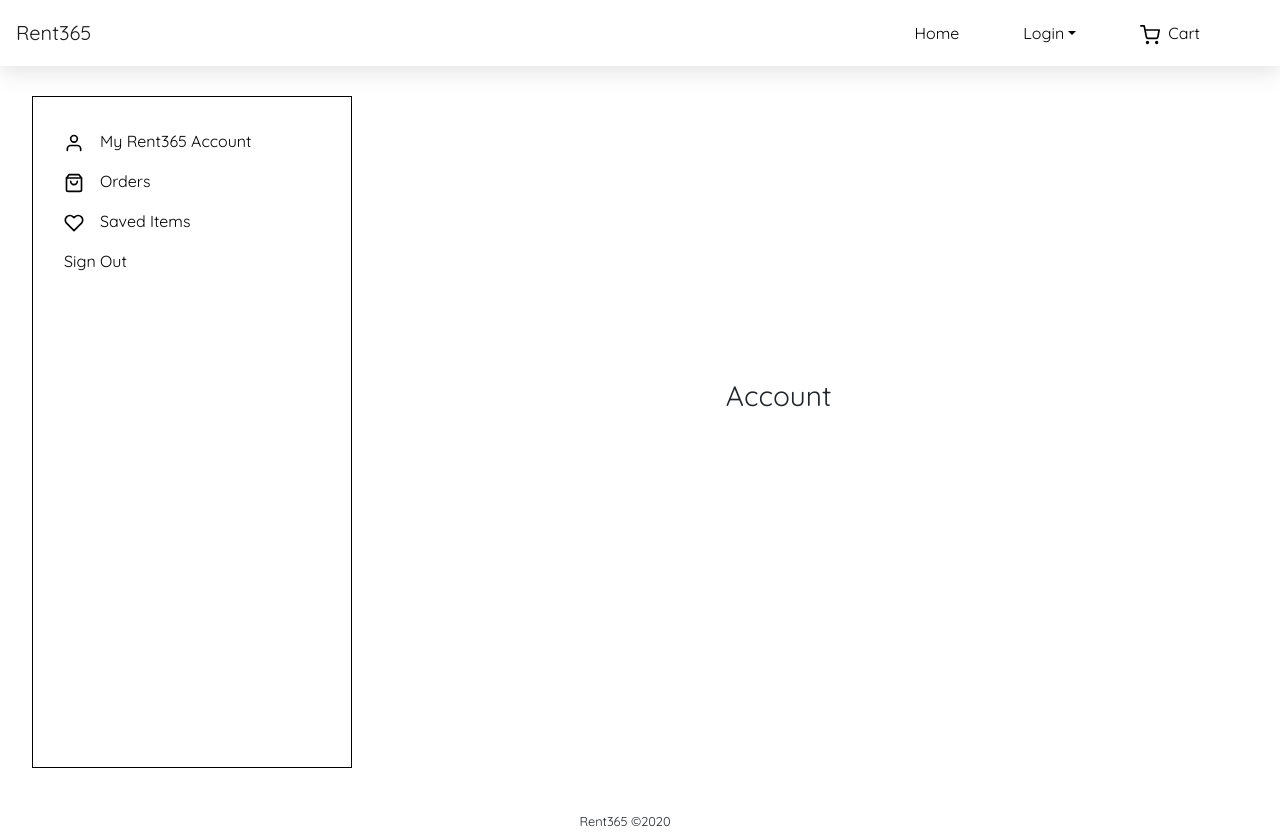
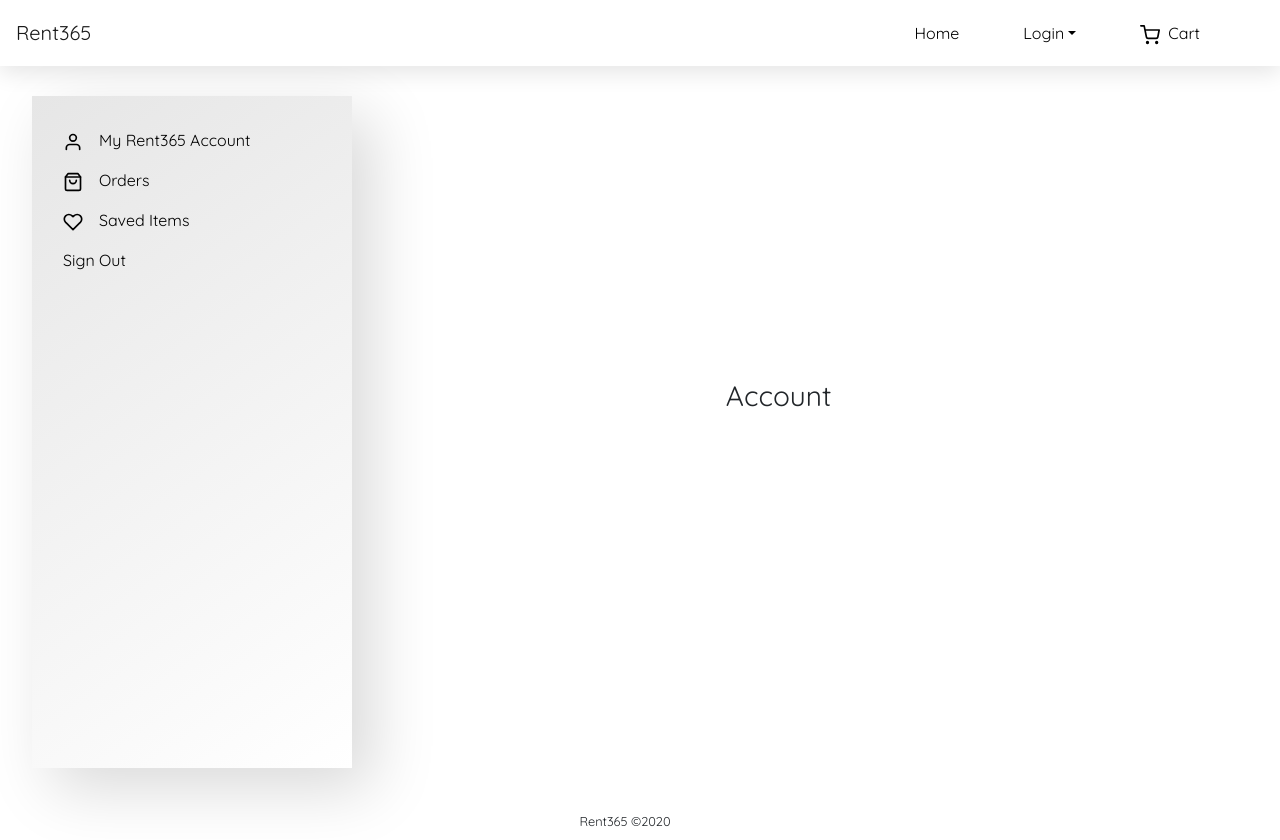
Before and after one commit to kuicpet/Rent365, a React (Create React App) app in the folder rent365/: page /customer/account in a window 1280 px wide. Built offline with nearby package versions, Linux system fonts and the light colour scheme.

Commit message:
bg--updated

```diff
--- a/rent365/src/App.css
+++ b/rent365/src/App.css
@@ -81,6 +81,7 @@ button {
 .signOutBtn {
   background-color: #000;
   color: #fff;
+  border-radius: 5px;
 }
 .signOutBtn:hover {
   background-color: #FF3300;
@@ -92,6 +93,7 @@ button {
   background-color: rgba(0,0,0,0.1);
   color: #000;
   border: 1px solid #000;
+  border-radius: 5px;
 }
 .signinBtn:hover {
   background-color: #000;
@@ -103,6 +105,7 @@ button {
   background-color: #FFF3E0;
   color: #000;
   border: 1px solid #FF3300;
+  border-radius: 5px;
 }
 .signupBtn:hover {
   background-color: #FF3300;
@@ -325,11 +328,15 @@ button {
 }
 /**Side-Nav*/
 .side-nav {
-  border: 1px solid #000;
   margin-top: 6rem;
   margin-left: 2rem;
   margin-bottom: 2rem;
   min-height: 10vh;
+  border-radius: 0px;
+  border-radius: 0px;
+  background: linear-gradient(145deg, #e6e6e6, #ffffff);
+  box-shadow:  20px 20px 60px #d9d9d9,
+               -20px -20px 60px #ffffff;
 }
 .acct-items {
   display: flex;
@@ -342,7 +349,6 @@ button {
   color: #000;
 }
 .item:hover {
-  background-color: #ededed;
   text-decoration: none;
   color: #FF3300;
 }
```
